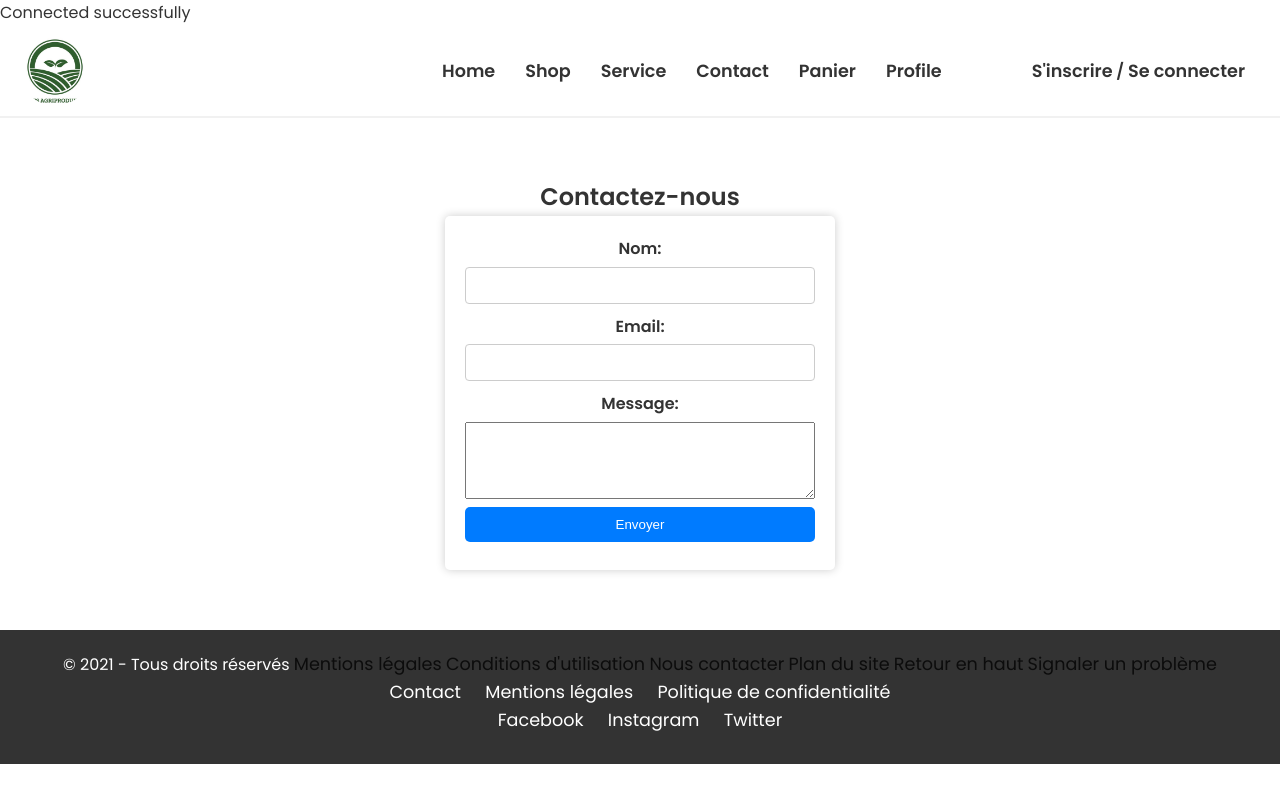
After one commit to Raf-14/E-commerce, a PHP site: page /contact.php in a window 1280 px wide. The commit adds this page. Run offline with PHP 8.4, Linux system fonts and the light colour scheme.

Commit message:
creation de la page contacte et ajout de son style dans le fichier style.css

```diff
--- a/assets/style/style.css
+++ b/assets/style/style.css
@@ -272,16 +272,16 @@ section {
     }
 
     /* Style pour le formulaire de contact */
-    form.contact-form {
+    section .wrapper {
         display: flex;
         flex-direction: column;
         align-items: center;
     }
 
     /* Style pour les champs du formulaire de contact */
-    input[type="text"],
+  section.wrapper  input[type="text"],
     input[type="email"],
-    textarea {
+    section.wrapper textarea {
         padding: 10px;
         width: 300px;
         border-radius: 5px;
@@ -289,7 +289,7 @@ section {
     }
 
     /* Style pour le bouton de soumission du formulaire de contact */
-    button[type="submit"] {
+    section.wrapper button[type="submit"] {
         padding: 10px 20px;
         background-color: #007bff;
         color: #fff;
--- a/includes/header.php
+++ b/includes/header.php
@@ -7,7 +7,7 @@
                 <li><a href="../public/index.php">Home</a></li>
                 <li><a href="../public/shop.php">Shop</a></li>
                 <li><a href="#">Service</a></li>
-                <li><a href="#">Contact</a></li>
+                <li><a href="../public/contact.php">Contact</a></li>
                 <li><a href="#">Panier</a></li>
                 <li><a href="#">Profile</a></li>
                 <li></li>
--- /dev/null
+++ b/public/contact.php
@@ -0,0 +1,56 @@
+<?php
+// public/index.php
+
+require_once '../config/database.php';
+
+?>
+
+<!DOCTYPE html>
+<html lang="fr">
+<head>
+    <meta charset="UTF-8">
+    <meta name="viewport" content="width=device-width, initial-scale=1.0">
+    <title>E-commerce Alimentaire</title>
+    <link rel="icon" type="image/png" href="../assets/images/logo.jpeg">
+    <link rel="stylesheet" href="../assets/style/style.css">
+    <link href="https://fonts.googleapis.com/css2?family=Poppins:wght@300;400;600&display=swap" rel="stylesheet">
+</head>
+<body>
+    <!-- En-tête -->
+    <?php include '../includes/header.php' ?>
+
+    <!-- Main conyent -->
+      <main>
+        <section>
+            <!-- contact form -->
+             <div class="wrapper contact">
+                 <h2>Contactez-nous</h2>
+                 <form action="#" method="post">
+                     <div class="form-group">
+                         <label for="name">Nom:</label>
+                         <input type="text" id="name" name="name" required>
+                     </div>
+                     <div class="form-group">
+                         <label for="email">Email:</label>
+                         <input type="email" id="email" name="email" required>
+                     </div>
+                     <div class="form-group">
+                         <label for="message">Message:</label>
+                         <textarea id="message" name="message" rows="5" required></textarea>
+                     </div>
+                     <button type="submit">Envoyer</button>
+                 </form>
+             </div>
+             </div>
+        </section>
+
+      </main>
+
+
+    <!-- Footer -->
+     <?php include '../includes/footer.php'?>
+
+
+    <script src="../assets/script/app.js"></script>
+</body>
+</html>
```
